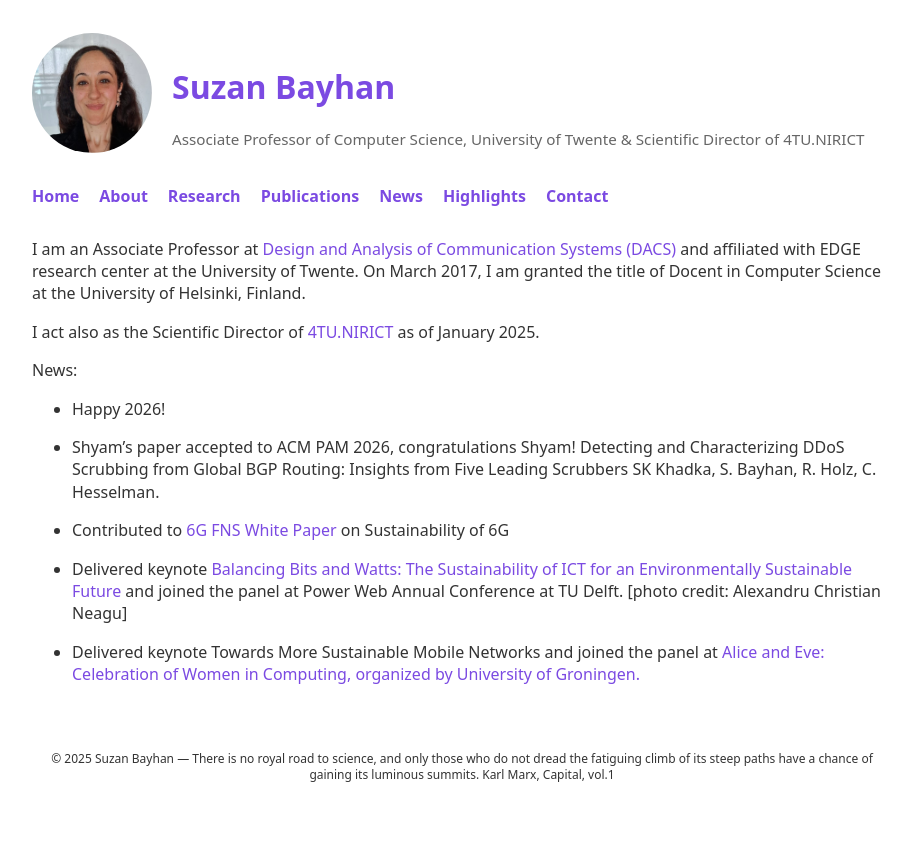
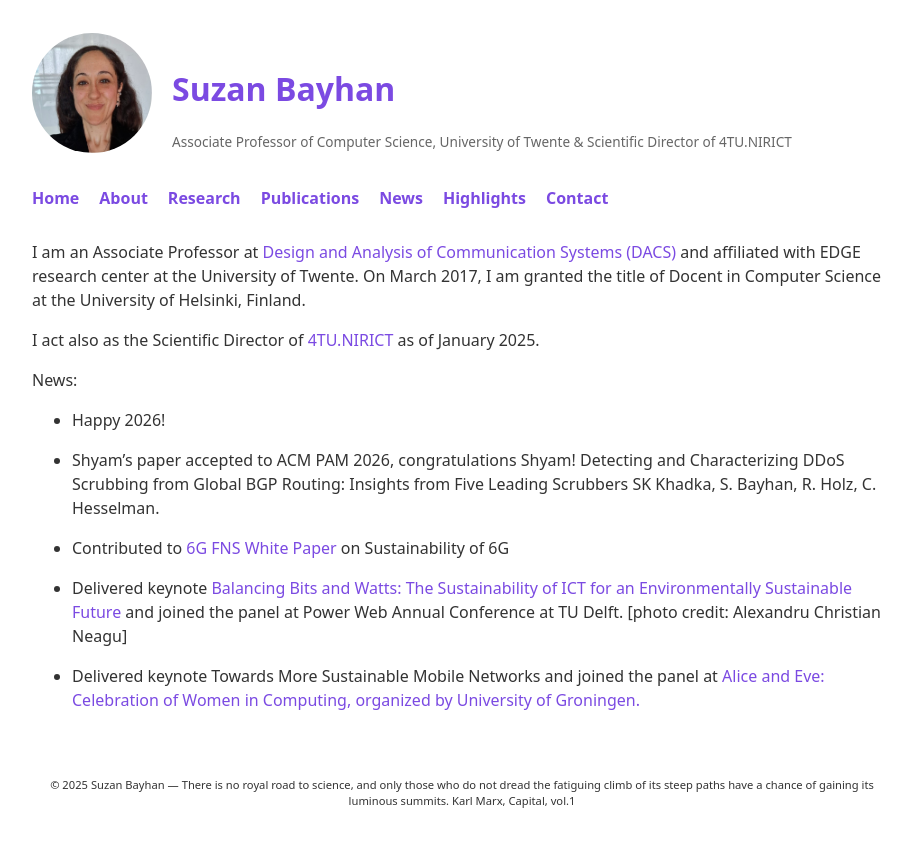
Before and after one commit to suzanbayhan/suzanbayhan.github.io, a Jekyll site: the page built from index.md, in a window 1280 px wide. Shown: the top 847 px of the page, without its empty margins (178-1090 px from the left). Built offline with Jekyll 4.4.1, drawn with Linux system fonts in a browser that asks for light colours.

Commit message:
smaller fontsize, adjust acc to device screen size

```diff
--- a/assets/css/style.css
+++ b/assets/css/style.css
@@ -8,6 +8,7 @@
     --text-main: #333;
     --text-muted: #666;
     --bg-light: #f7f6fb;
+     font-size: clamp(14px, 1.5vw, 16px);
 }
 
 /* ===============================
@@ -23,7 +24,7 @@
     max-width: 900px;
     margin: 0 auto;
     padding: 20px;
-    line-height: 1.4;
+    line-height: 1.5;
     color: var(--text-main);
     background-color: #fff;
 }
@@ -45,7 +46,7 @@
 
 .subtitle {
     color: var(--text-muted);
-    font-size: 0.95em;
+    font-size: 0.85em;
 }
 
 /* ===============================
@@ -116,7 +117,7 @@
 footer {
     margin-top: 40px;
     text-align: center;
-    font-size: 0.75em;      /* smaller font size */
+    font-size: 0.7em;      /* smaller font size */
     color: #999;            /* pale gray color */
     line-height: 1.4em;     /* slightly tighter line spacing */
     padding-top: 20px;      /* optional: add space above footer */
@@ -125,3 +126,19 @@
 footer p {
     margin: 5px 0;          /* smaller vertical spacing */
 }
+
+@media (max-width: 600px) {
+    body {
+        padding: 14px;
+    }
+
+    nav ul {
+        gap: 12px;
+        flex-wrap: wrap;
+    }
+
+    .profile-pic {
+        width: 90px;
+        height: 90px;
+    }
+}
```
